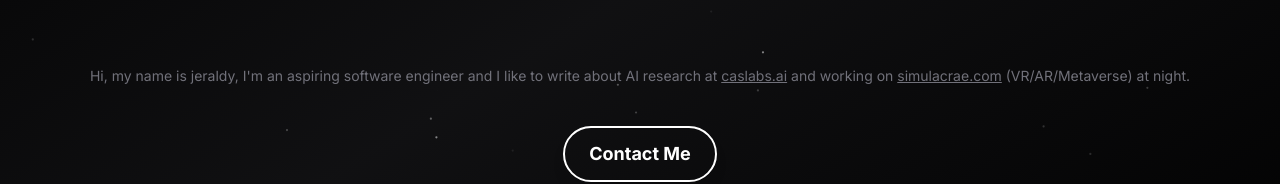
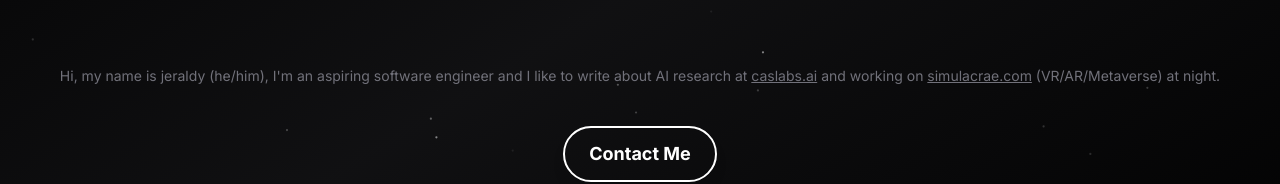
Before and after one commit to caslabs/jeraldy.com, a Next.js app: page / in a window 1280 px wide. Shown: the part 415-599 px from the top of the page. Built offline with nearby package versions, Linux system fonts and the light colour scheme; no server answers; what tailwindcss-debug-screens would draw is missing.

Commit message:
pronouns added

```diff
--- a/app/page.tsx
+++ b/app/page.tsx
@@ -45,7 +45,7 @@ export default function Home() {
 			<div className="hidden w-screen h-px animate-glow md:block animate-fade-right bg-gradient-to-r from-zinc-300/0 via-zinc-300/50 to-zinc-300/0" />
 			<div className="my-16 text-center animate-fade-in">
 				<h2 className="text-sm text-zinc-500 mx-6">
-					Hi, my name is jeraldy, I'm an aspiring software engineer and I like to write about AI research at
+					Hi, my name is jeraldy (he/him), I'm an aspiring software engineer and I like to write about AI research at
 					{" "}
 					<Link
 						target="_blank"
```
